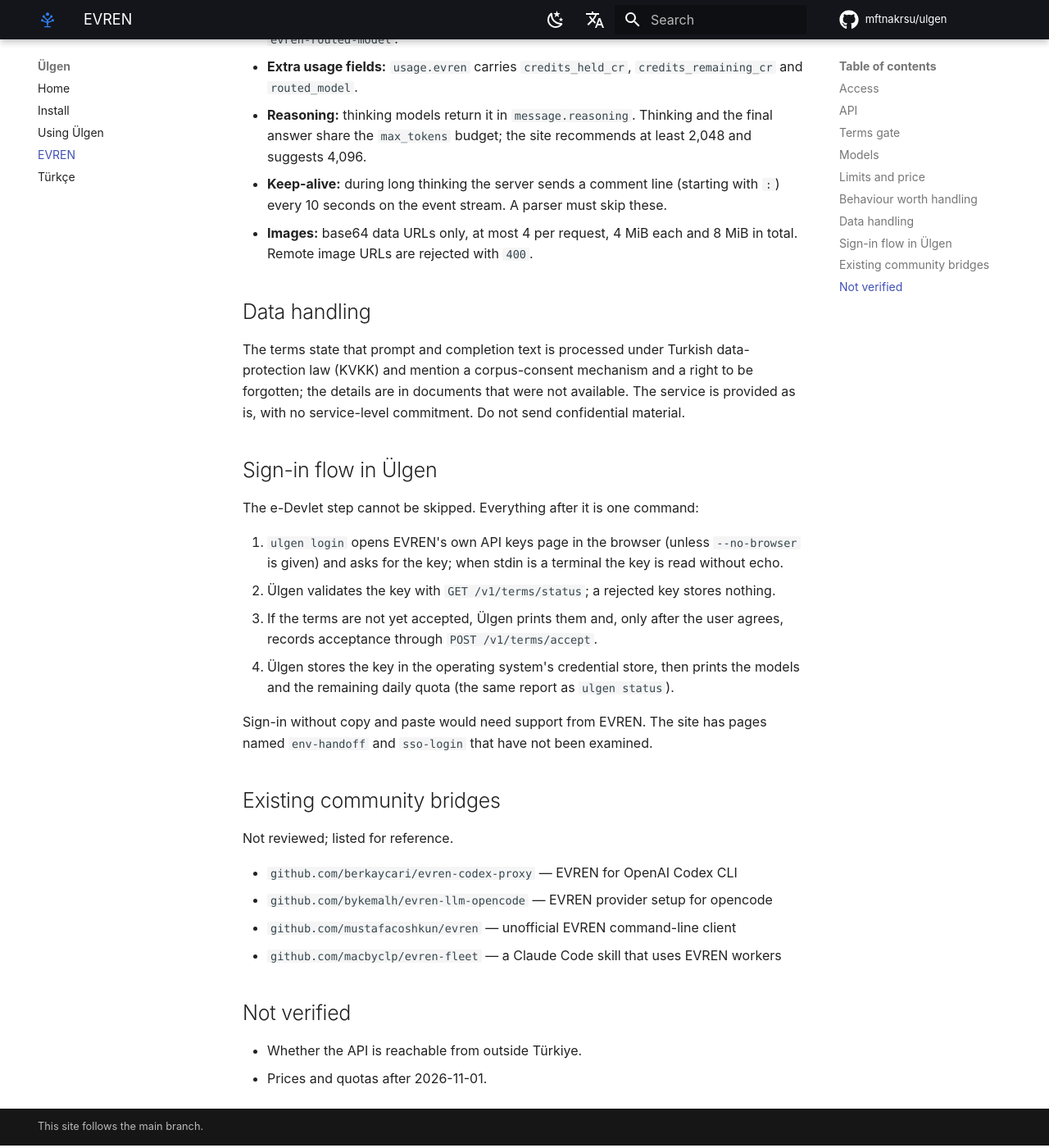
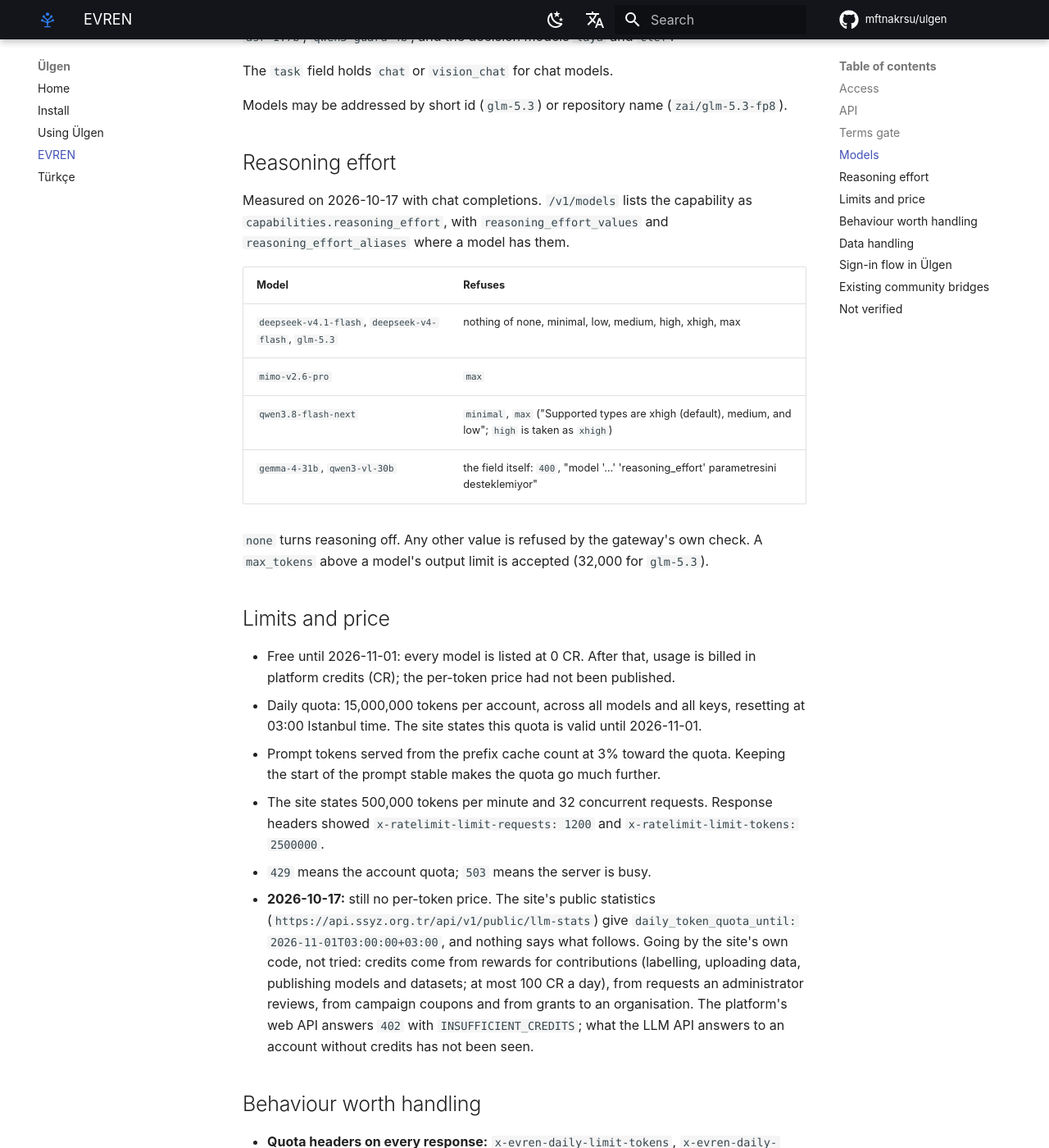
Before and after one commit to mftnakrsu/ulgen, an MkDocs documentation site: the page built from docs/evren.md, in a window 1280 px wide and 1400 px high, scrolled down 3135 px. Shown: the whole window at 82% size. Built offline with MkDocs 1.6.1 and Material for MkDocs 9.7.7, drawn with Linux system fonts in a browser that asks for light colours; comment, search, counter and statistics services are not loaded; some of the changed text lies outside the part shown.

Commit message:
docs: what EVREN looks like on 2026-10-17
The notes were taken on 2026-10-11. Since then EVREN answers on an
Anthropic Messages endpoint (and two of its models fail Claude Code
there), lists which models take a reasoning effort and with which values,
and still names no price for after 2026-11-01. The notes now say so, with
the efforts each model refuses, how credits are got going by the site's
own code, what the sign-in pages turned out to be, and the newer community
projects.

Co-Authored-By: Claude Opus 5.5 <noreply@anthropic.com>

```diff
--- a/docs/evren.md
+++ b/docs/evren.md
@@ -9,17 +9,19 @@ Everything below was observed on 2026-10-11 unless marked otherwise. Re-check be
 - Sign-in is through e-Devlet (national e-government identity); one account per national ID.
 - API keys are created on the site's API keys page and look like `evren_llm_...`. A key is shown once.
 - The terms forbid sharing keys. Each person needs their own account and key.
+- Going by the site's code (2026-10-17), a key has settings of its own: whether models think when the request does not say (`thinking_enabled`), the models it may use (`allowed_models`, `allow_auto`), a request rate (`rpm_limit`), a daily token cap, and an expiry date. A rotated key keeps working for a grace period.
 
 ## API
 
 - Base URL: `https://evren-llmapi.ssyz.org.tr/v1`
 - Authentication: `X-API-Key: <key>` or `Authorization: Bearer <key>`. Ülgen sends the Bearer form. A request whose two headers carry different keys is rejected with `400` and code `bad_request` ("Authorization ve X-API-Key farklı anahtarlar içeriyor").
-- There is no Anthropic-style `/v1/messages` endpoint (404).
+- **An Anthropic-style endpoint (2026-10-17).** `POST /v1/messages` and `POST /v1/messages/count_tokens` now answer; on 2026-10-11 they were 404. They are in the published [OpenAPI document](https://evren-llmapi.ssyz.org.tr/openapi.json), not in the site's documentation. With Claude Code 2.1.302 pointed at them, `deepseek-v4.1-flash`, `glm-5.3`, `gemma-4-31b` and `mimo-v2.6-pro` answered, reading a file with a tool and thinking. `qwen3.8-flash-next` refused Claude Code's default effort ("Unexpected reasoning effort high"), and `qwen3-vl-30b` refused the `thinking` field. Ülgen keeps its translator, which handles both models.
 
 | Method | Path | Purpose |
 |---|---|---|
 | POST | `/v1/chat/completions` | Chat, including streaming |
 | POST | `/v1/responses` | OpenAI Responses format |
+| POST | `/v1/messages`, `/v1/messages/count_tokens` | Anthropic Messages (2026-10-17, see above) |
 | GET | `/v1/models` | Models and prices for the account |
 | GET | `/v1/quota` | Daily and 5-minute window usage; costs no tokens |
 | POST | `/v1/embeddings` | Embeddings |
@@ -29,6 +31,8 @@ Everything below was observed on 2026-10-11 unless marked otherwise. Re-check be
 | GET | `/v1/terms/status` | Whether the current terms are accepted |
 | GET | `/v1/terms/text` | The terms text |
 | POST | `/v1/terms/accept` | Accept, with body `{"version": N}` |
+
+The OpenAPI document (2026-10-17) also lists `/v1/completions`, `/v1/systemone` and `/v1/systemone/batch` (the decision models), an upload flow under `/v1/media`, `GET /v1/requests/{id}`, and `GET`/`DELETE /v1/responses/{id}`. None of them has been tried.
 
 ## Terms gate
 
@@ -42,22 +46,35 @@ The recorded shapes:
 
 ## Models
 
-| Model | Task | Context | Max output | Capabilities |
-|---|---|---|---|---|
-| `deepseek-v4.1-flash` | chat | 1,048,576 | 65,536 | tools, thinking, image input, structured output |
-| `deepseek-v4-flash` | chat | 1,048,576 | 16,384 | tools, thinking, structured output |
-| `mimo-v2.6-pro` | chat | 1,048,576 | 16,384 | tools, thinking, image input, structured output |
-| `glm-5.3` | chat | 524,288 | 16,384 | tools, thinking, structured output |
-| `qwen3.8-flash-next` | chat | 262,144 | 16,384 | tools, thinking, image input, structured output |
-| `gemma-4-31b` | chat | 262,144 | 16,384 | tools, image input, structured output |
-| `qwen3-vl-30b` | vision_chat | 262,144 | 16,384 | tools, image input, structured output |
-| `auto` | routing mode | 32,768 | 16,384 | the gateway picks a model; the response names it |
+| Model | Task | Context | Max output | Capabilities | `reasoning_effort` (2026-10-17) |
+|---|---|---|---|---|---|
+| `deepseek-v4.1-flash` | chat | 1,048,576 | 65,536 | tools, thinking, image input, structured output | yes |
+| `deepseek-v4-flash` | chat | 1,048,576 | 16,384 | tools, thinking, structured output | yes |
+| `mimo-v2.6-pro` | chat | 1,048,576 | 16,384 | tools, thinking, image input, structured output | listed: none, minimal, low, medium, high, xhigh |
+| `glm-5.3` | chat | 524,288 | 16,384 | tools, thinking, structured output | yes |
+| `qwen3.8-flash-next` | chat | 262,144 | 16,384 | tools, thinking, image input, structured output | yes |
+| `gemma-4-31b` | chat | 262,144 | 16,384 | tools, image input, structured output; thinking listed since 2026-10-17 | no |
+| `qwen3-vl-30b` | vision_chat | 262,144 | 16,384 | tools, image input, structured output | no |
+| `auto` | routing mode | 32,768 | 16,384 | the gateway picks a model; the response names it | no |
 
 Also served: `dots-ocr`, `deepseek-ocr-2`, `qwen3-embedding-8b`, `qwen3-reranker-8b`, `qwen3-asr-1.7b`, `qwen3-guard-4b`, and the decision models `laya` and `clef`.
 
 The `task` field holds `chat` or `vision_chat` for chat models.
 
 Models may be addressed by short id (`glm-5.3`) or repository name (`zai/glm-5.3-fp8`).
+
+## Reasoning effort
+
+Measured on 2026-10-17 with chat completions. `/v1/models` lists the capability as `capabilities.reasoning_effort`, with `reasoning_effort_values` and `reasoning_effort_aliases` where a model has them.
+
+| Model | Refuses |
+|---|---|
+| `deepseek-v4.1-flash`, `deepseek-v4-flash`, `glm-5.3` | nothing of none, minimal, low, medium, high, xhigh, max |
+| `mimo-v2.6-pro` | `max` |
+| `qwen3.8-flash-next` | `minimal`, `max` ("Supported types are xhigh (default), medium, and low"; `high` is taken as `xhigh`) |
+| `gemma-4-31b`, `qwen3-vl-30b` | the field itself: `400`, "model '…' 'reasoning_effort' parametresini desteklemiyor" |
+
+`none` turns reasoning off. Any other value is refused by the gateway's own check. A `max_tokens` above a model's output limit is accepted (32,000 for `glm-5.3`).
 
 ## Limits and price
 
@@ -66,6 +83,7 @@ Models may be addressed by short id (`glm-5.3`) or repository name (`zai/glm-5.3
 - Prompt tokens served from the prefix cache count at 3% toward the quota. Keeping the start of the prompt stable makes the quota go much further.
 - The site states 500,000 tokens per minute and 32 concurrent requests. Response headers showed `x-ratelimit-limit-requests: 1200` and `x-ratelimit-limit-tokens: 2500000`.
 - `429` means the account quota; `503` means the server is busy.
+- **2026-10-17:** still no per-token price. The site's public statistics (`https://api.ssyz.org.tr/api/v1/public/llm-stats`) give `daily_token_quota_until: 2026-11-01T03:00:00+03:00`, and nothing says what follows. Going by the site's own code, not tried: credits come from rewards for contributions (labelling, uploading data, publishing models and datasets; at most 100 CR a day), from requests an administrator reviews, from campaign coupons and from grants to an organisation. The platform's web API answers `402` with `INSUFFICIENT_CREDITS`; what the LLM API answers to an account without credits has not been seen.
 
 ## Behaviour worth handling
 
@@ -88,7 +106,7 @@ The e-Devlet step cannot be skipped. Everything after it is one command:
 3. If the terms are not yet accepted, Ülgen prints them and, only after the user agrees, records acceptance through `POST /v1/terms/accept`.
 4. Ülgen stores the key in the operating system's credential store, then prints the models and the remaining daily quota (the same report as `ulgen status`).
 
-Sign-in without copy and paste would need support from EVREN. The site has pages named `env-handoff` and `sso-login` that have not been examined.
+Sign-in without copy and paste would need support from EVREN. The site's two candidate pages were examined on 2026-10-17, and neither is such support. `sso-login` is where e-Devlet's sign-in (OpenID Connect, client `evren`) returns to the site, at a fixed address. `env-handoff` moves an administrator from the site to its test environment.
 
 ## Existing community bridges
 
@@ -98,8 +116,12 @@ Not reviewed; listed for reference.
 - `github.com/bykemalh/evren-llm-opencode` — EVREN provider setup for opencode
 - `github.com/mustafacoshkun/evren` — unofficial EVREN command-line client
 - `github.com/macbyclp/evren-fleet` — a Claude Code skill that uses EVREN workers
+- `github.com/speker/evren-sdk` — an SDK the site's own sample code imports; it expects `402` or `insufficient_quota` for missing credits and sends an `Idempotency-Key`
+- `github.com/Kscl1/evren-bridge` — a local proxy that tells the per-minute `429` from the daily one; it rotates several keys, which the terms forbid
+- `github.com/heimdilon/kalfa` — its `research/evren-probe` notes that the last chunk of a stream carries no `usage.evren`
+- `github.com/s-kali/evren-claude-code`, `github.com/acarbayk/Evren-Claude-Test-` — Claude Code on EVREN through LiteLLM
 
 ## Not verified
 
-- Whether the API is reachable from outside Türkiye.
+- Whether the API works with a key from outside Türkiye. Without a key, probes from nine countries in Europe and Asia got `401` on 2026-10-17 (through check-host.net), so nothing blocks a foreign address before the key is checked.
 - Prices and quotas after 2026-11-01.
```
